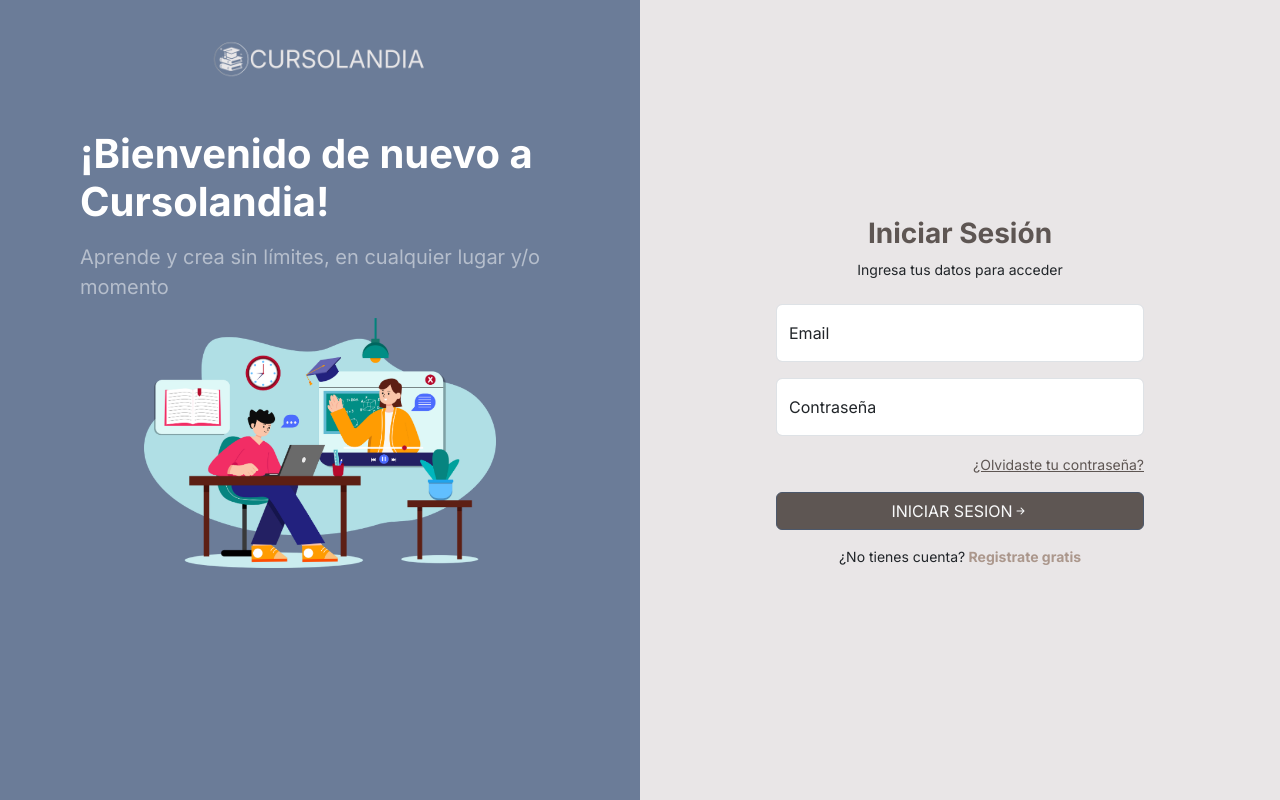
After one commit to FacuD-20/Cursolandia, a PHP site: page /Interfaz/Usuario/acceder.php in a window 1280 px wide. The commit adds this page. Run offline with PHP 8.4, Linux system fonts and the light colour scheme.

Commit message:
Formulario de inicio de sesion, tanto para pc y celular con sus respectivos estilos y arreglos de icono en el header

```diff
--- a/Interfaz/Activos/curstyles.css
+++ b/Interfaz/Activos/curstyles.css
@@ -2,10 +2,13 @@ body {
     background-color: #E9E6E7;
     font-family: 'Inter', sans-serif;
 }
-/*Header*/
-.mi-bg-navbar{
+.mi-bg-grisazulado {
     background-color: #6B7C98;
 }
+.mi-bg-grisclaro {
+    background-color: #E9E6E7;
+}
+/*Header*/
 .mi-bg-ir {
     background-color: #a7afc2;
 }
@@ -27,11 +30,7 @@ body {
     color: #f0eced;
     background-color: #AB978C;
 }
-/*Footer*/
-.mi-bg-footer{
-    background-color: #6B7C98;
-}
-/*Main*/
+/*Main Pag Principal*/
 .mi-bg-banner{
     background-color: #5c6b86;
 }
@@ -96,3 +95,4 @@ body {
     border-color: #5E5653;
     color: #E9E6E7;
 }
+/*Main Inicio de Sesion*/
--- a/Interfaz/Incluidos/cabecera.php
+++ b/Interfaz/Incluidos/cabecera.php
@@ -1,7 +1,7 @@
 <!doctype html>
 <html lang="es" data-bs-theme="light">
     <head>
-        <title>Title</title>
+        <title>Cursolandia</title>
         <meta charset="utf-8" />
         <meta name="viewport" content="width=device-width, initial-scale=1" />
         <!-- font: Open Sans -->
@@ -26,7 +26,7 @@
     <body class="d-flex flex-column min-vh-100">
         <header>
             <!--navbar-->
-            <nav class="navbar navbar-expand-lg navbar-dark mi-bg-navbar">
+            <nav class="navbar navbar-expand-lg navbar-dark mi-bg-grisazulado">
                 <div class="container-fluid">
                     <!-- Logo/Nombre -->
                     <a class="navbar-brand" href="#">Cursolandia</a>
--- a/Interfaz/Incluidos/pie.php
+++ b/Interfaz/Incluidos/pie.php
@@ -1,4 +1,4 @@
-    <footer class="mi-bg-footer text-light">
+    <footer class="mi-bg-grisazulado text-light">
         <div class="container-fluid pt-2">
             <div class="row">
                 <div class="col-12 col-lg-3 mb-3">
--- /dev/null
+++ b/Interfaz/Usuario/acceder.php
@@ -0,0 +1,78 @@
+<!doctype html>
+<html lang="es" data-bs-theme="light">
+    <head>
+        <title>Iniciar Sesion</title>
+        <meta charset="utf-8" />
+        <meta name="viewport" content="width=device-width, initial-scale=1" />
+        <!-- font: Open Sans -->
+        <link rel="preconnect" href="https://fonts.googleapis.com">
+        <link rel="preconnect" href="https://fonts.gstatic.com" crossorigin>
+        <link href="https://fonts.googleapis.com/css2?family=Open+Sans:ital,wght@0,300..800;1,300..800&display=swap" rel="stylesheet">
+        <!-- font: Inter -->
+        <link rel="preconnect" href="https://fonts.googleapis.com">
+        <link rel="preconnect" href="https://fonts.gstatic.com" crossorigin>
+        <link href="https://fonts.googleapis.com/css2?family=Inter:ital,opsz,wght@0,14..32,100..900;1,14..32,100..900&family=Open+Sans:ital,wght@0,300..800;1,300..800&display=swap" rel="stylesheet">
+        <!-- Frameworck: Bootstrap -->
+        <link
+            href="https://cdn.jsdelivr.net/npm/bootstrap@5.3.8/dist/css/bootstrap.min.css"
+            rel="stylesheet"
+            integrity="sha384-sRIl4kxILFvY47J16cr9ZwB07vP4J8+LH7qKQnuqkuIAvNWLzeN8tE5YBujZqJLB"
+            crossorigin="anonymous"
+        />
+        <link rel="stylesheet" href="https://cdn.jsdelivr.net/npm/bootstrap-icons@1.13.1/font/bootstrap-icons.min.css">
+        <!-- Archivo CSS -->
+        <link rel = "stylesheet" href = "../Activos/curstyles.css">
+    </head>
+    <body>
+        <div class="vh-100">
+            <div class="row h-100 g-0">
+                <!-- Imagen PC-->
+                <div class="col-lg-6 d-none d-lg-flex mi-bg-grisazulado flex-column justify-content-start align-items-center">
+                    <div class="px-5">
+                        <img src="../Activos/Logo 2.png" alt="" style="max-height: 130px;">
+                    </div>
+                    <div class="w-75">
+                        <h1 class="text-white fw-bold">¡Bienvenido de nuevo a Cursolandia!</h1>
+                        <p class="text-white-50 fs-5 mt-3">Aprende y crea sin límites, en cualquier lugar y/o momento</p>
+                    </div>
+                    <div class="text-center w-100">
+                        <img src="../Activos/fondo chiquito.png" alt="" class="img-fluid" style="max-height: 250px;">
+                    </div>
+                </div>
+                <!-- Formulario -->
+                <div class="col-12 col-lg-6 mi-bg-grisclaro d-flex align-items-center justify-content-center position-relative">
+                    <!-- header para celular -->
+                    <div class="d-lg-none position-absolute top-0 start-0 w-100 p-3 mi-bg-grisazulado shadow-sm d-flex align-items-center">
+                        <!-- Acordate de chequear que la ruta de tu logo sea la correcta -->
+                        <span class="text-white fw-bold ms-2 fs-5">Cursolandia</span>
+                    </div>
+                    <div class="w-100 px-3" style="max-width: 400px;">
+                        <h3 class="fw-bold text-center mi-color-text">Iniciar Sesión</h3>
+                        <p class="text-center mb-4 small">Ingresa tus datos para acceder</p>
+                        <form action="" method="POST" name="finiciodesesion">
+                            <div class="form-floating mb-3">
+                                <input type="email" class="form-control" id="emailinicio" name ="emailinicio" placeholder="">
+                                <label for="emailinicio" class="text-dark">Email</label>
+                            </div>
+                            <div class="form-floating mb-3">
+                                <input type="password" class="form-control" id="contraseñainicio" name="contraseñainicio" placeholder="">
+                                <label for="contraseñainicio">Contraseña</label>
+                            </div>
+                            <div class="text-end">
+                                <a href="" class="mi-color-text small">¿Olvidaste tu contraseña?</a>
+                            </div>
+                            <button class="btn mis-bgs-btns-banner my-3 w-100 h-50 text-light">INICIAR SESION<i class="bi bi-arrow-right-short"></i></button>
+                        </form>
+                        <p class="text-center small">¿No tienes cuenta?<a href="" class="text-decoration-none fw-bold"style="color: #AB978C;"> Registrate gratis</a></p>
+                    </div>
+                </div>
+            </div>
+        </div>
+        <!-- Bootstrap JavaScript Bundle (includes Popper) -->
+        <script
+            src="https://cdn.jsdelivr.net/npm/bootstrap@5.3.8/dist/js/bootstrap.bundle.min.js"
+            integrity="sha384-FKyoEForCGlyvwx9Hj09JcYn3nv7wiPVlz7YYwJrWVcXK/BmnVDxM+D2scQbITxI"
+            crossorigin="anonymous"
+        ></script>
+    </body>
+</html>
--- a/index.php
+++ b/index.php
@@ -29,8 +29,10 @@
         <div class="text-dark my-4 text-center">
             <h2 class="mi-color-text">¿Por Qué Elegirnos?</h2>
         </div>
+        <!-- Carrusel de Propuestas Telefono -->
         <div id="carouselPropuestas" class="carousel slide carousel-dark d-lg-none"  data-bs-ride="carousel">
             <div class="carousel-inner container rounded">
+                <!-- Primeros par de Items -->
                 <div class="carousel-item active">
                     <div class="row">
                         <div class="col-6 col-lg-3 bg-light p-4">
@@ -49,6 +51,7 @@
                         </div>
                     </div>
                 </div>
+                <!-- Segundo par de Items -->
                 <div class="carousel-item">
                     <div class="row">
                         <div class="col-6 col-lg-3 bg-light p-4">
@@ -77,6 +80,7 @@
                 <span class="visually-hidden">Next</span>
             </button>
         </div>
+        <!-- Fila de Propuestas PC -->
         <div class="d-none d-lg-block container">
             <div class="row gx-4">
                 <!-- Primera Propuesta -->
```
Also changed, not shown: Interfaz/Activos/Logo 1.png (added), Interfaz/Activos/Logo 2.png (added), Interfaz/Activos/fondo chiquito.png (added).
